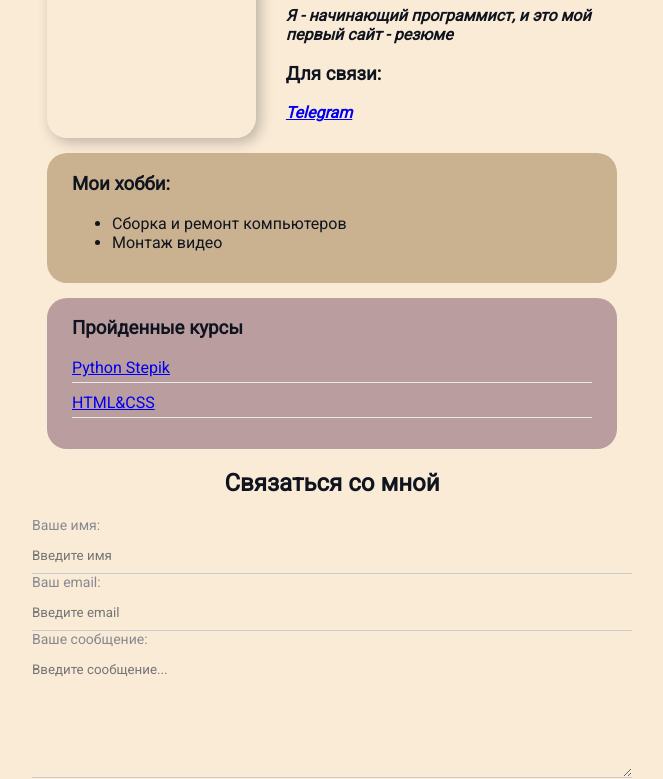
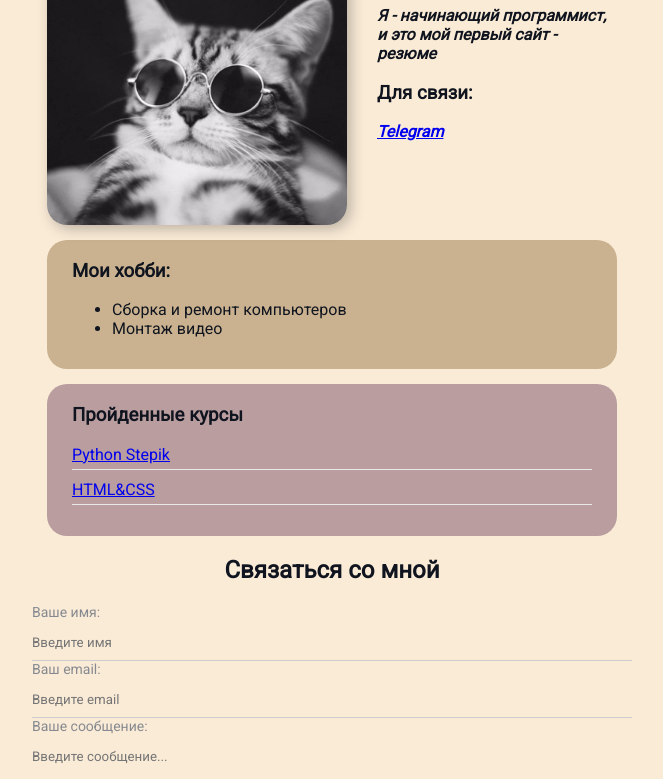
Before and after one commit to Maquee41/resume, a plain HTML site: page index.html in a window 1280 px wide. Shown: the part 90-869 px from the top of the page, without its empty margins (308-971 px from the left). Drawn offline with Linux system fonts and the light colour scheme.

Commit message:
Update index.html

```diff
--- a/index.html
+++ b/index.html
@@ -12,7 +12,7 @@
 <body>
     <div class="container">
         <div class="info">
-            <img src="кот.jpg" class="avatar" alt="Здесь должна быть ава" width="300">
+            <img src="avatar.jpg" class="avatar" alt="Здесь должна быть ава" width="300">
 
             <div class="info-text">
                 <h1> Maquee</h1>
```
